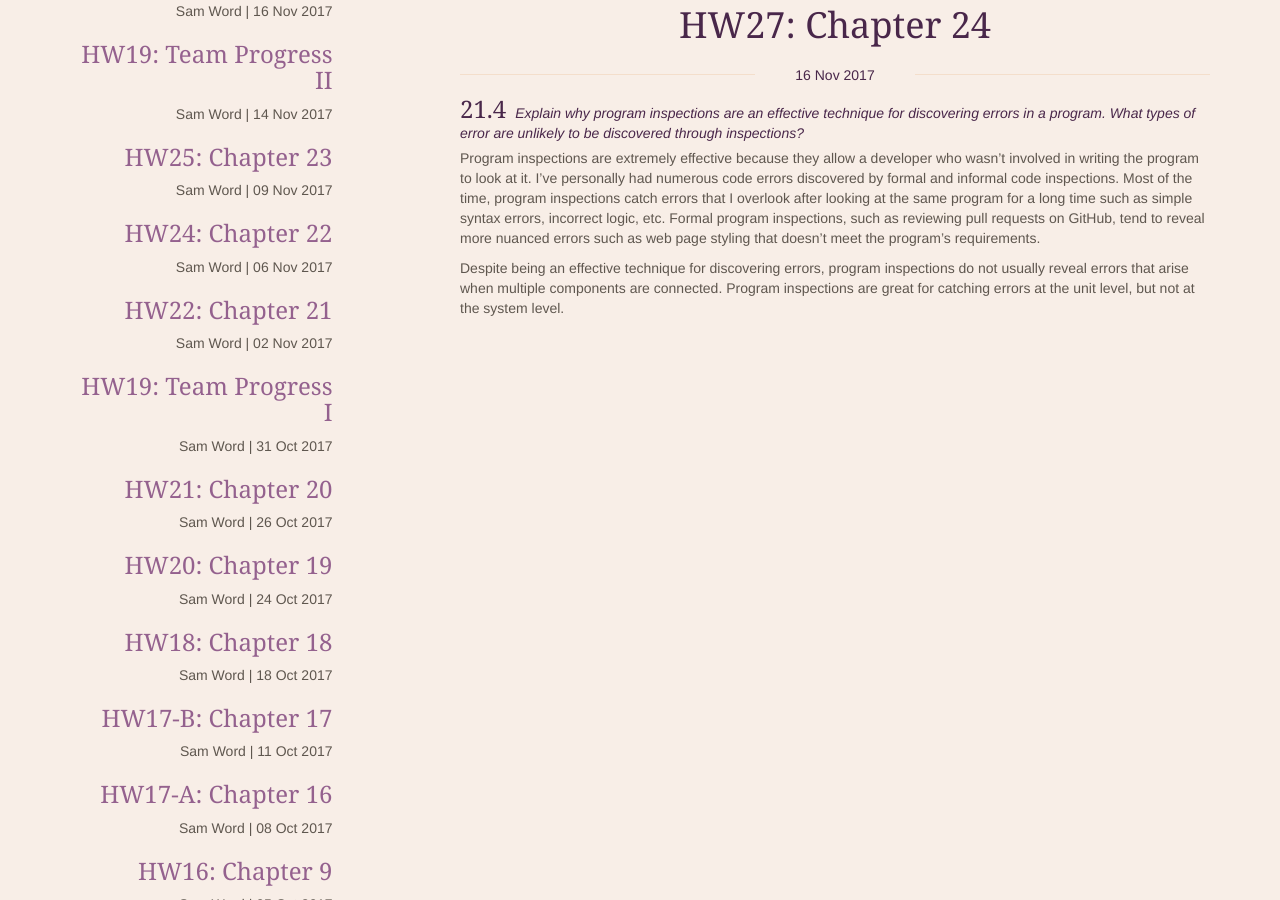
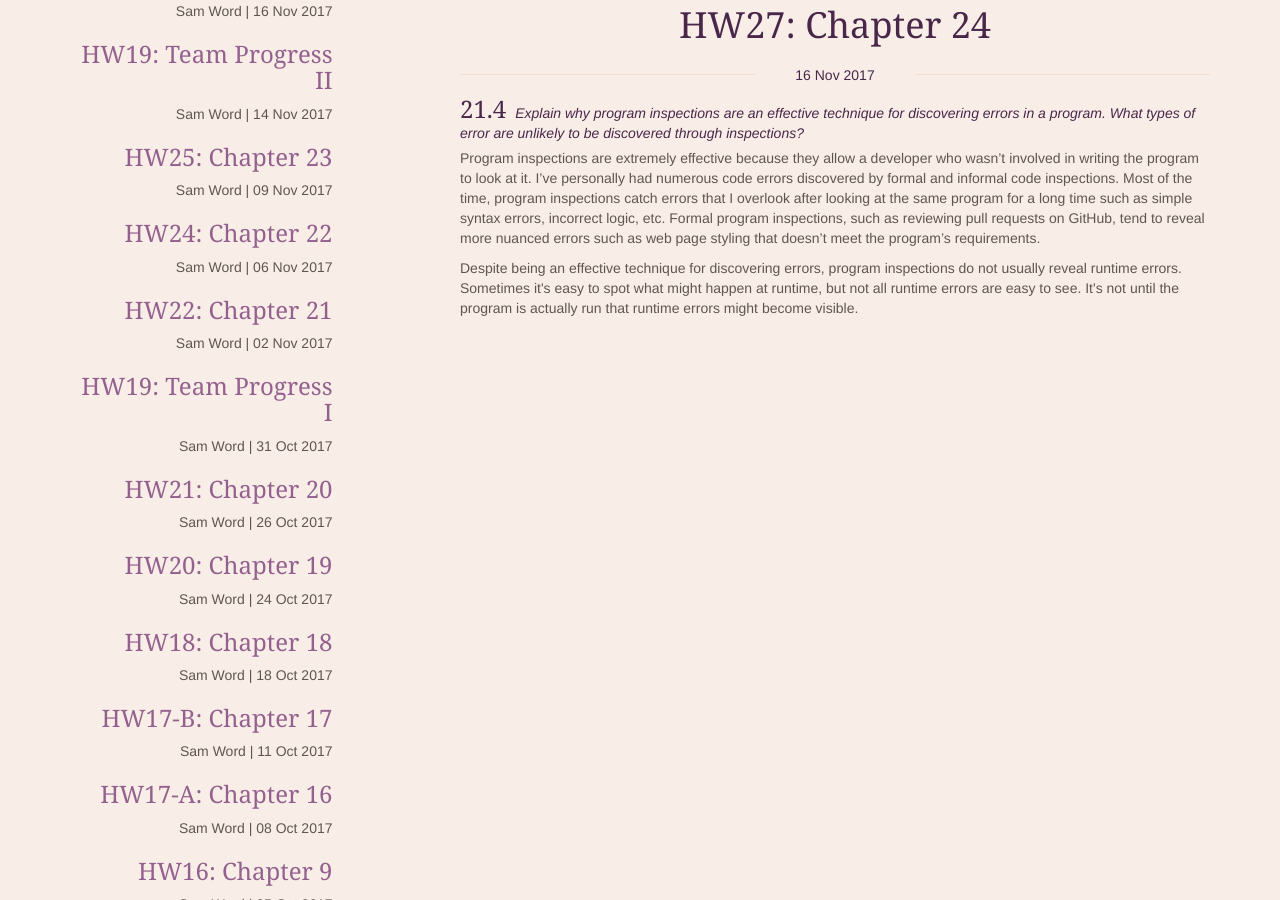
Before and after one commit to SamWord/SamWord.github.io, a Jekyll site: the page built from _posts/2017-11-16-HW27-Chapter-42.html, in a window 1280 px wide and 900 px high, scrolled down 300 px. Built offline with Jekyll 4.4.1, drawn with Linux system fonts in a browser that asks for light colours; nearby versions of some CDN libraries.

Commit message:
Updated hw27

```diff
--- a/_posts/2017-11-16-HW27-Chapter-42.html
+++ b/_posts/2017-11-16-HW27-Chapter-42.html
@@ -12,5 +12,5 @@ author: Sam Word
 
 <div class="answer">
   <p>Program inspections are extremely effective because they allow a developer who wasn’t involved in writing the program to look at it. I’ve personally had numerous code errors discovered by formal and informal code inspections. Most of the time, program inspections catch errors that I overlook after looking at the same program for a long time such as simple syntax errors, incorrect logic, etc. Formal program inspections, such as reviewing pull requests on GitHub, tend to reveal more nuanced errors such as web page styling that doesn’t meet the program’s requirements.</p>
-  <p>Despite being an effective technique for discovering errors, program inspections do not usually reveal errors that arise when multiple components are connected. Program inspections are great for catching errors at the unit level, but not at the system level.</p>
+  <p>Despite being an effective technique for discovering errors, program inspections do not usually reveal runtime errors. Sometimes it's easy to spot what might happen at runtime, but not all runtime errors are easy to see. It's not until the program is actually run that runtime errors might become visible.</p>
 </div>
```
